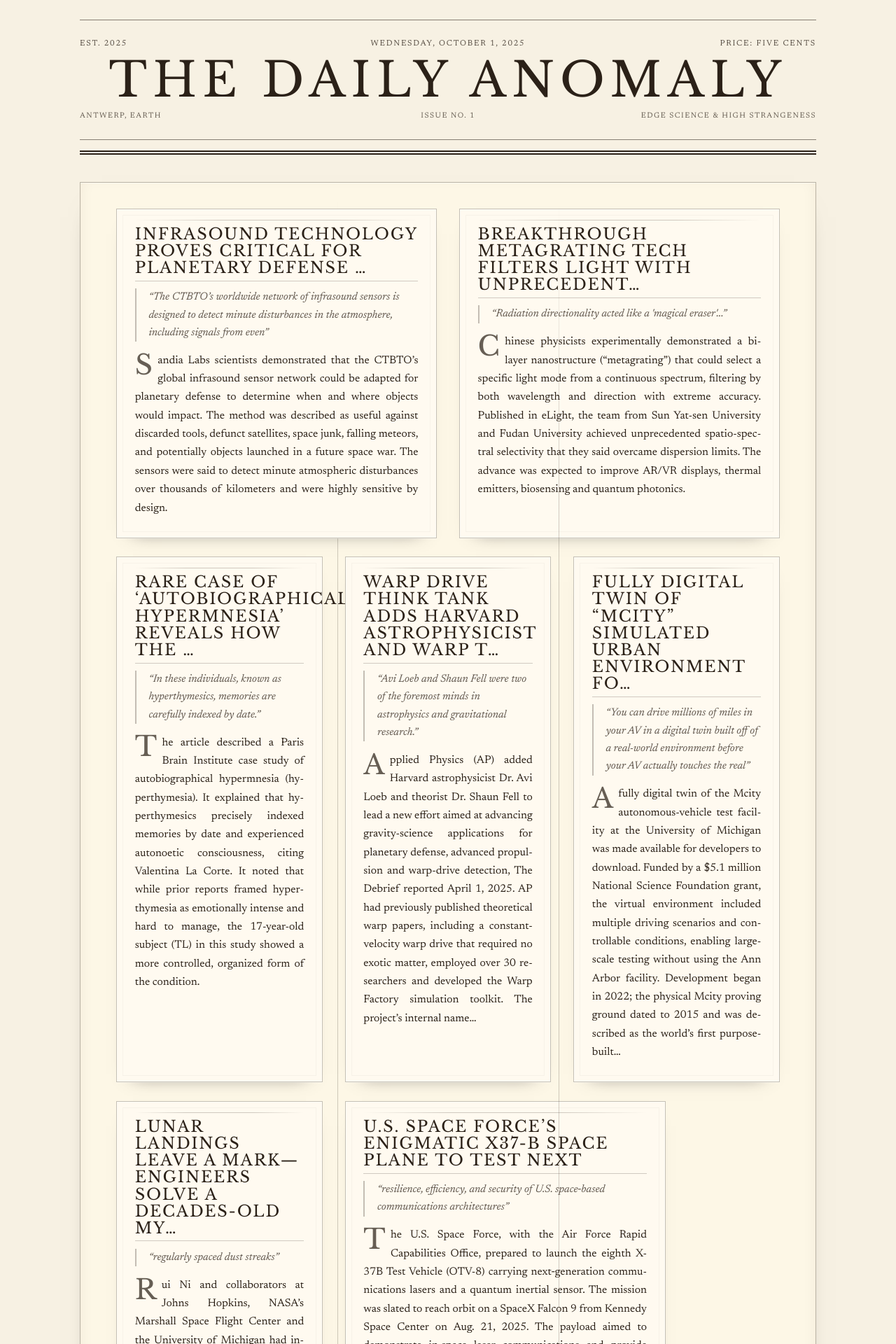
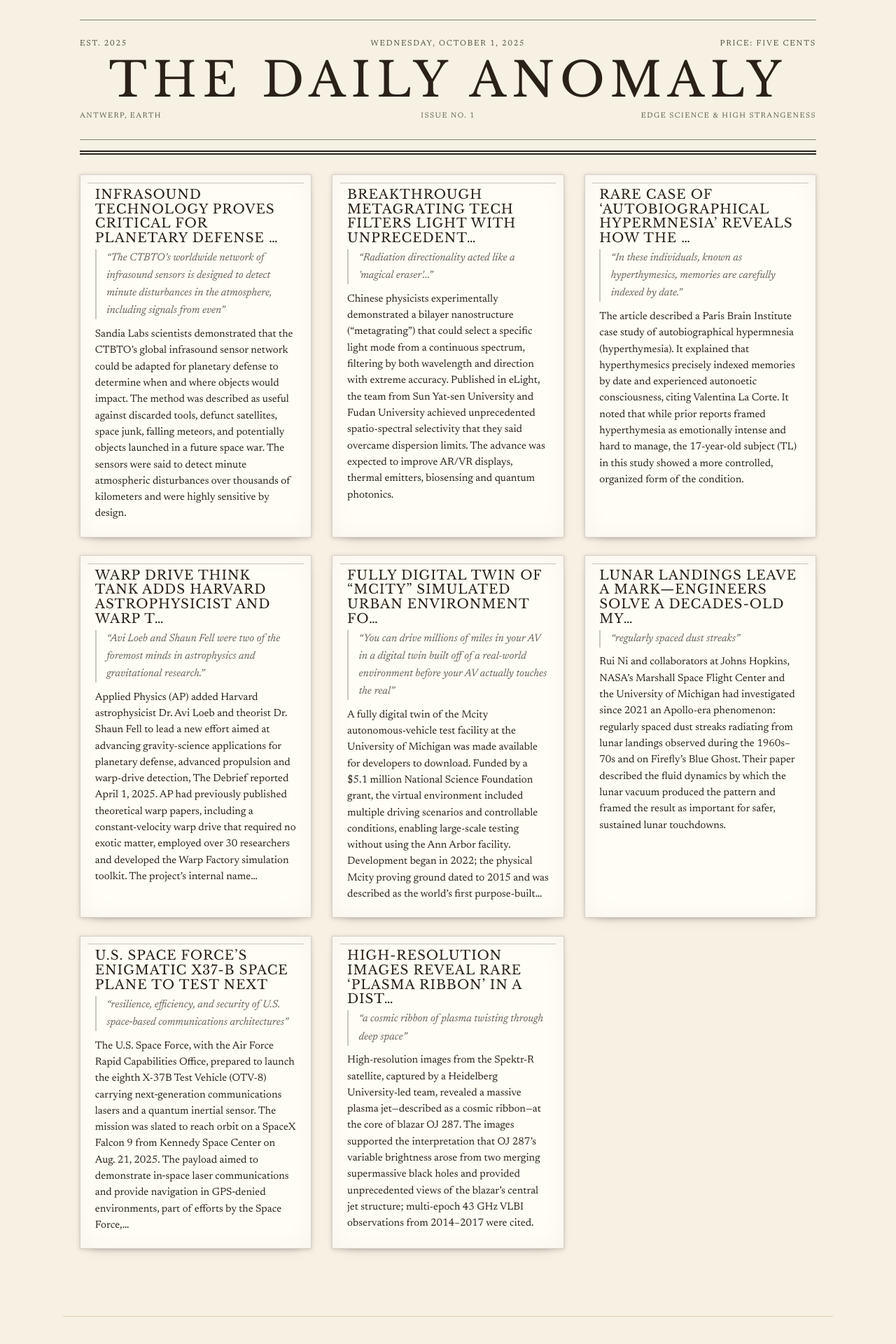
Before and after one commit to PROMIREC/the-daily-anomaly, a Jekyll site: the page built from editions/2025-10-01.md, in a window 1280 px wide. Shown: the top 1920 px of the page at 70% size. Built offline with Jekyll 4.4.1, drawn with Linux system fonts in a browser that asks for light colours; some web fonts are replaced.

Commit message:
Update style.css

```diff
--- a/assets/style.css
+++ b/assets/style.css
@@ -531,36 +531,10 @@ a:focus {
 }
 
 .layout-edition .front-grid {
-  position: relative;
   display: grid;
-  grid-template-columns: repeat(12, minmax(0, 1fr));
-  gap: 1.65rem 2rem;
-  margin: 2.4rem 0 3.6rem;
-  --broadsheet-padding: clamp(1rem, 4vw, 2.6rem);
-  padding: 2.3rem var(--broadsheet-padding) 3.1rem;
-  background: #fdf7e6;
-  border: 1px solid rgba(43, 33, 24, 0.32);
-  box-shadow: inset 0 1px 0 rgba(255, 255, 255, 0.5), inset 0 -8px 20px rgba(43, 33, 24, 0.06), 0 18px 40px -32px rgba(0, 0, 0, 0.65);
-  overflow: hidden;
-}
-
-.layout-edition .front-grid::before,
-.layout-edition .front-grid::after {
-  content: "";
-  position: absolute;
-  top: 1.4rem;
-  bottom: 1.4rem;
-  width: 1px;
-  background: linear-gradient(to bottom, transparent 0%, rgba(43, 33, 24, 0.22) 18%, rgba(43, 33, 24, 0.22) 82%, transparent 100%);
-  pointer-events: none;
-}
-
-.layout-edition .front-grid::before {
-  left: calc(var(--broadsheet-padding) + (100% - 2 * var(--broadsheet-padding)) / 3);
-}
-
-.layout-edition .front-grid::after {
-  left: calc(var(--broadsheet-padding) + 2 * (100% - 2 * var(--broadsheet-padding)) / 3);
+  grid-template-columns: repeat(auto-fit, minmax(250px, 1fr));
+  gap: 1.6rem 1.8rem;
+  margin: 1.75rem 0 0;
 }
 
 .layout-edition .front-grid > .front,
@@ -579,127 +553,63 @@ a:focus {
 .layout-edition .clip {
   display: block;
   position: relative;
-  grid-column: span 12;
-  padding: 1.45rem 1.6rem 1.8rem;
   text-decoration: none;
   color: inherit;
-  background: #fffaf0;
-  border: 1px solid rgba(43, 33, 24, 0.27);
-  box-shadow: 0 0 0 1px rgba(255, 255, 255, 0.45) inset, 0 1px 0 rgba(255, 255, 255, 0.35), 0 12px 26px -24px rgba(0, 0, 0, 0.7);
-  transition: transform 0.18s ease, box-shadow 0.18s ease, background 0.18s ease, filter 0.18s ease;
+  background: var(--clip-paper);
+  border: 1px solid rgba(43, 33, 24, 0.2);
+  padding: 1.1rem 1.3rem 1.3rem;
+  box-shadow: 0 8px 18px -16px rgba(0, 0, 0, 0.65), 0 1px 6px rgba(43, 33, 24, 0.18), inset 0 0 35px rgba(43, 33, 24, 0.04);
+  transition: transform 0.08s ease, box-shadow 0.12s ease, background 0.12s ease;
   font-family: var(--front-font);
 }
 
 .layout-edition .clip::before {
   content: "";
   position: absolute;
-  left: 1.6rem;
-  right: 1.6rem;
-  top: 0.95rem;
-  height: 1px;
-  background: linear-gradient(to right, transparent, rgba(43, 33, 24, 0.3) 30%, rgba(43, 33, 24, 0.3) 70%, transparent);
-  opacity: 0.75;
-  pointer-events: none;
-}
-
-.layout-edition .clip::after {
-  content: "";
-  position: absolute;
-  inset: 0.5rem;
-  border: 1px solid rgba(43, 33, 24, 0.08);
-  opacity: 0.45;
-  transition: opacity 0.18s ease;
+  inset: 0.65rem 0.65rem auto 0.65rem;
+  border-top: 1px solid rgba(43, 33, 24, 0.25);
   pointer-events: none;
 }
 
 .layout-edition .clip:hover {
-  background: #fff6df;
-  transform: translate(-1px, -4px);
-  box-shadow: 0 16px 32px -24px rgba(43, 33, 24, 0.55), 0 0 0 1px rgba(43, 33, 24, 0.25) inset;
-  filter: contrast(1.05) saturate(1.05);
+  background: #fff6dc;
+  transform: translateY(-2px);
+  box-shadow: 0 12px 24px -14px rgba(0, 0, 0, 0.55);
 }
 
-.layout-edition .clip:hover::after {
-  opacity: 0.78;
-}
-
-.layout-edition .clip:focus-visible {
-  outline: 2px solid rgba(34, 86, 120, 0.65);
-  outline-offset: 4px;
+.layout-edition .clip:focus {
+  outline: 2px solid #5a3;
+  outline-offset: 3px;
 }
 
 .layout-edition .clip .hed {
   font-family: var(--mast-font);
   font-weight: 400;
   text-transform: uppercase;
-  letter-spacing: 0.08em;
-  margin: 0 0 0.65rem;
-  line-height: 1.08;
-  font-size: clamp(1.08rem, 2.1vw, 1.4rem);
-  padding-bottom: 0.4rem;
-  border-bottom: 1px solid rgba(43, 33, 24, 0.22);
+  letter-spacing: 0.05em;
+  margin: 0 0 0.35rem;
+  line-height: 1.12;
+  font-size: 1.15rem;
 }
 
 .layout-edition .clip .quote {
-  margin: 0.45rem 0 0.85rem;
+  margin: 0.25rem 0 0.6rem;
   font-style: italic;
-  padding-left: 1.1rem;
-  border-left: 2px solid rgba(43, 33, 24, 0.28);
-  color: rgba(43, 33, 24, 0.76);
-  font-size: 0.96rem;
+  padding-left: 0.9rem;
+  border-left: 2px solid rgba(43, 33, 24, 0.24);
+  color: rgba(43, 33, 24, 0.72);
+  font-size: 0.95rem;
 }
 
 .layout-edition .clip .dek {
   margin: 0;
-  font-size: 0.98rem;
-  line-height: 1.68;
-  text-align: justify;
-  hyphens: auto;
-}
-
-@media (min-width: 640px) {
-  .layout-edition .clip {
-    grid-column: span 6;
-  }
+  font-size: 0.94rem;
+  line-height: 1.55;
 }
 
 @media (min-width: 960px) {
   .layout-edition .front-grid {
-    --broadsheet-padding: clamp(1.4rem, 5vw, 3.2rem);
-  }
-
-  .layout-edition .clip {
-    grid-column: span 4;
-  }
-}
-
-@media (min-width: 1180px) {
-  .layout-edition .clip:nth-of-type(6n + 1),
-  .layout-edition .clip:nth-of-type(6n + 2) {
-    grid-column: span 6;
-  }
-}
-
-@media (min-width: 1040px) {
-  .layout-edition .clip .dek::first-letter {
-    font-family: var(--mast-font);
-    font-size: 2.45rem;
-    line-height: 0.95;
-    margin: 0.05rem 0.45rem 0 0;
-    float: left;
-    text-transform: uppercase;
-    color: rgba(43, 33, 24, 0.72);
-  }
-}
-
-@media (max-width: 719px) {
-  .layout-edition .front-grid::before,
-  .layout-edition .front-grid::after {
-    display: none;
-  }
-
-  .layout-edition .clip::after {
-    inset: 0.4rem;
+    grid-template-columns: repeat(3, minmax(0, 1fr));
   }
 }
 
```
